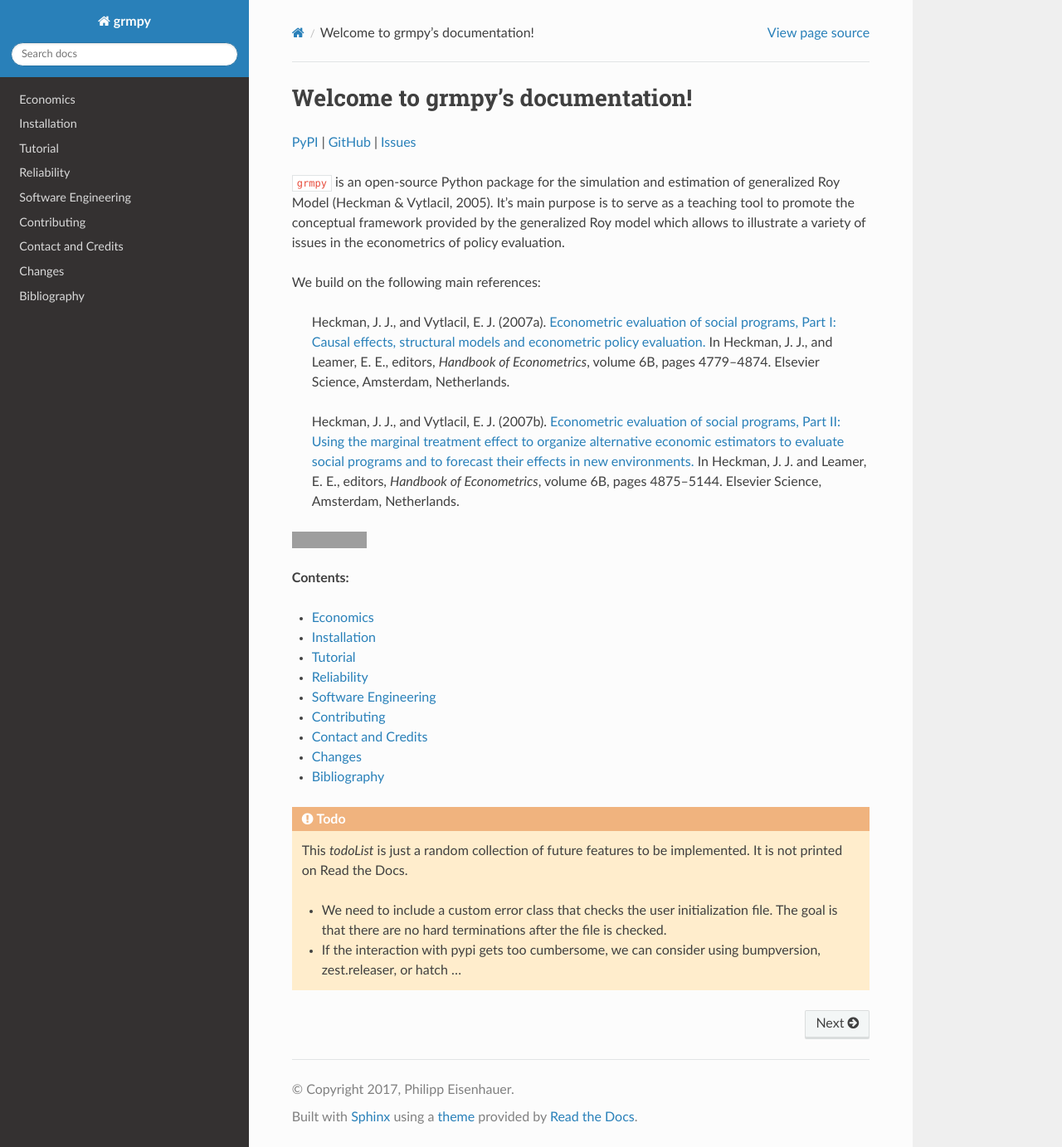
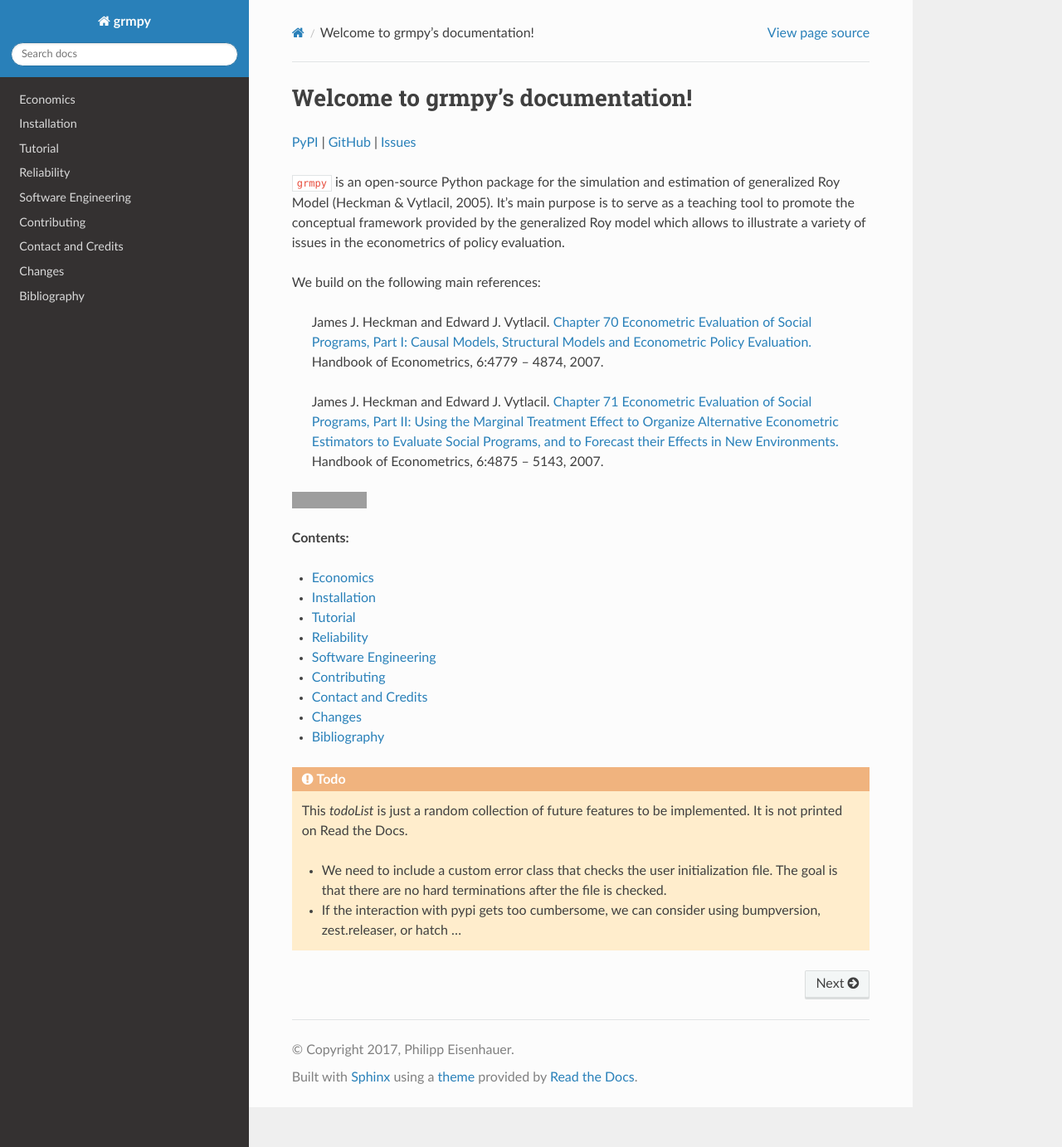
Before and after one commit to OpenSourceEconomics/grmpy, a Sphinx documentation site: the page built from docs/index.rst, in a window 1280 px wide and 1383 px high. Shown: the whole window at 83% size. Built offline with Sphinx 7.4.7 and the Read the Docs theme 2.0.0, drawn with Linux system fonts in a browser that asks for light colours; grey boxes are pictures that could not be loaded.

Commit message:
Fixed references in index.rst

```diff
--- a/docs/index.rst
+++ b/docs/index.rst
@@ -12,9 +12,9 @@ Welcome to grmpy's documentation!
 
 We build on the following main references:
 
-    Heckman, J. J., and Vytlacil, E. J. (2007a). `Econometric evaluation of social programs, Part I: Causal effects, structural models and econometric policy evaluation. <http://ac.els-cdn.com/S1573441207060709/1-s2.0-S1573441207060709-main.pdf?_tid=b933f5c8-6bbe-11e7-8ae8-00000aacb35d&acdnat=1500385435_c69182d36b79b66bbce5f5a7c593617c>`_ In Heckman, J. J., and Leamer, E. E., editors, *Handbook of Econometrics*, volume 6B, pages 4779–4874. Elsevier Science, Amsterdam, Netherlands.
+    James J. Heckman and Edward J. Vytlacil. `Chapter 70 Econometric Evaluation of Social Programs, Part I: Causal Models, Structural Models and Econometric Policy Evaluation. <http://ac.els-cdn.com/S1573441207060709/1-s2.0-S1573441207060709-main.pdf?_tid=b933f5c8-6bbe-11e7-8ae8-00000aacb35d&acdnat=1500385435_c69182d36b79b66bbce5f5a7c593617c>`_ Handbook of Econometrics, 6:4779 – 4874, 2007.
 
-    Heckman, J. J., and Vytlacil, E. J. (2007b). `Econometric evaluation of social programs, Part II: Using the marginal treatment effect to organize alternative economic estimators to evaluate social programs and to forecast their effects in new environments. <http://ac.els-cdn.com/S1573441207060710/1-s2.0-S1573441207060710-main.pdf?_tid=5ccb4ace-6bbf-11e7-807b-00000aab0f26&acdnat=1500385710_c3706f18138fabe356b0f3ebddd75670>`_ In Heckman, J. J. and Leamer, E. E., editors, *Handbook of Econometrics*, volume 6B, pages 4875–5144. Elsevier Science, Amsterdam, Netherlands.
+    James J. Heckman and Edward J. Vytlacil. `Chapter 71 Econometric Evaluation of Social Programs, Part II: Using the Marginal Treatment Effect to Organize Alternative Econometric Estimators to Evaluate Social Programs, and to Forecast their Effects in New Environments. <http://ac.els-cdn.com/S1573441207060710/1-s2.0-S1573441207060710-main.pdf?_tid=5ccb4ace-6bbf-11e7-807b-00000aab0f26&acdnat=1500385710_c3706f18138fabe356b0f3ebddd75670>`_ Handbook of Econometrics, 6:4875 – 5143, 2007.
 
 .. image:: https://img.shields.io/github/license/mashape/apistatus.svg?maxAge=2592000   :target:
 
```
